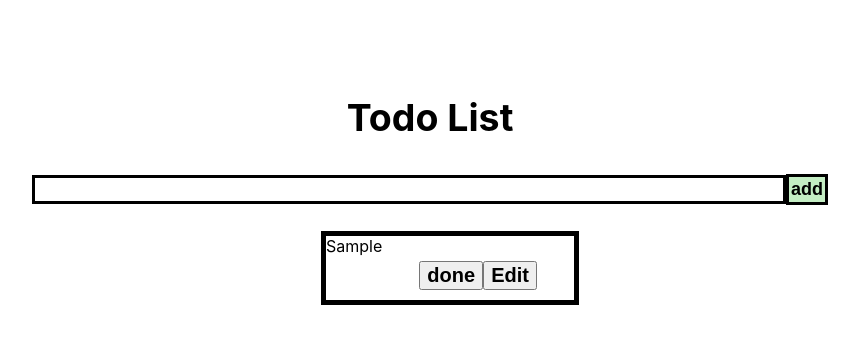
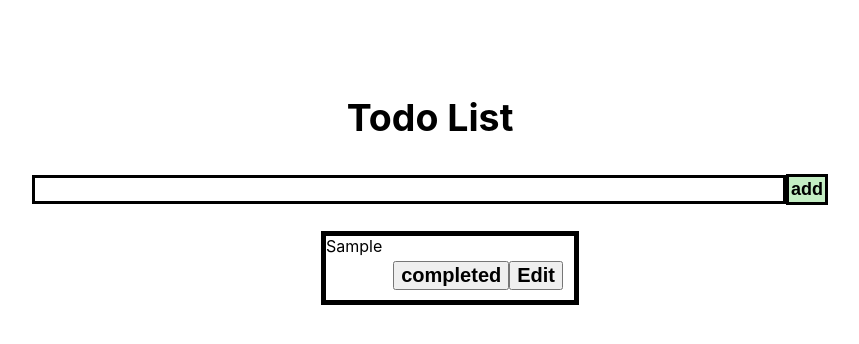
Before and after one commit to ellietms/TodoList, a React (Create React App) app in the folder todo/: page / in a window 1280 px wide. Both pictures are taken after typing "Sample" into the empty fields and a click on the button "add". Shown: the top 344 px of the page, without its empty margins (210-1069 px from the left). Built offline with nearby package versions, Linux system fonts and the light colour scheme.

Commit message:
update functionality of buttons

```diff
--- a/todo/src/App.css
+++ b/todo/src/App.css
@@ -94,6 +94,5 @@
 }
 
 .disableCross {
-  opacity: 0.5;
   cursor: not-allowed;
 }
--- a/todo/src/App.js
+++ b/todo/src/App.js
@@ -25,6 +25,7 @@ function App() {
         id: nanoid(),
         sort: listOfTodos.length,
         checked: null,
+        classCross: null,
       },
     ]);
     setNewTodo("");
@@ -36,7 +37,7 @@ function App() {
     }
   };
 
-  const handleDelete = (clickedtodo) => {
+  const handleDoneTodo = (clickedtodo) => {
     const index = listOfTodos.findIndex((todo) => todo.id === clickedtodo.id);
     console.log("clicked index", index);
     if (
@@ -45,15 +46,17 @@ function App() {
     ) {
       listOfTodos[index].checked = true;
       setTodoDoneClass("cross label");
-      console.log("after, true", listOfTodos[index]);
+      listOfTodos[index].classCross = todoDoneClass;
+      console.log("after checked", listOfTodos[index]);
     } else {
       listOfTodos[index].checked = false;
-      setTodoDoneClass("disableCross");
-      console.log("after, false", listOfTodos[index]);
+      setTodoDoneClass("disableCross label");
+      listOfTodos[index].classCross = todoDoneClass;
+      console.log("after unchecked", listOfTodos[index]);
     }
   };
 
-  console.log("CHECKING", listOfTodos);
+  console.log("All TODOS", listOfTodos);
 
   const handleEdit = (event) => {
     let currentTodo = listOfTodos.find((todo) => todo.text === event.text);
@@ -95,7 +98,7 @@ function App() {
               <div {...provided.droppableProps} ref={provided.innerRef}>
                 <ListOfTodos
                   listOfTodos={listOfTodos}
-                  handleDelete={(event) => handleDelete(event)}
+                  handleDoneTodo={(event) => handleDoneTodo(event)}
                   handleEdit={(event) => handleEdit(event)}
                   setEditAvailable={setEditAvailable}
                   isChecked={(todo) => isChecked(todo)}
--- a/todo/src/components/EachTodo.js
+++ b/todo/src/components/EachTodo.js
@@ -4,10 +4,10 @@ import "../App.css";
 
 const Todo = ({
   eachTodo,
-  handleDelete,
+  handleDoneTodo,
   handleEdit,
   setEditAvailable,
-  isChecked,
+  // isChecked,
   todoDoneClass,
 }) => {
   const [inputValue, setInputValue] = useState(eachTodo.text);
@@ -33,23 +33,46 @@ const Todo = ({
     </div>
   );
 
+  let showEditButton;
+  if (eachTodo.checked === false || eachTodo.checked === null) {
+    showEditButton = (
+      <button
+        onClick={(event) => handleEdit(eachTodo)}
+        className="todo-button-style"
+      >
+        Edit
+      </button>
+    );
+  }
+
+  let showDoneButton;
+  if (eachTodo.checked === false || eachTodo.checked === null) {
+    showDoneButton = (
+      <button
+        onClick={(event) => handleDoneTodo(eachTodo)}
+        className="todo-button-style"
+      >
+        completed
+      </button>
+    );
+  } else {
+    showDoneButton = (
+      <button
+        onClick={(event) => handleDoneTodo(eachTodo)}
+        className="todo-button-style"
+      >
+        not completed
+      </button>
+    );
+  }
+
   const todoBox = (
     <div className="eachTodo text-center">
-      <label className={todoDoneClass}>{eachTodo.text}</label>
+      <label className={eachTodo.classCross}>{eachTodo.text}</label>
       {eachTodo.edit == true && editForm}
       <div className="buttons-container">
-        <button
-          onClick={(event) => handleDelete(eachTodo)}
-          className="todo-button-style"
-        >
-          done
-        </button>
-        <button
-          onClick={(event) => handleEdit(eachTodo)}
-          className="todo-button-style"
-        >
-          Edit
-        </button>
+        {showDoneButton}
+        {showEditButton}
       </div>
     </div>
   );
--- a/todo/src/components/ListOfTodos.js
+++ b/todo/src/components/ListOfTodos.js
@@ -4,7 +4,7 @@ import { Draggable } from "react-beautiful-dnd";
 
 const listOfTodos = ({
   listOfTodos,
-  handleDelete,
+  handleDoneTodo,
   handleEdit,
   setEditAvailable,
   isChecked,
@@ -29,7 +29,7 @@ const listOfTodos = ({
                 >
                   <EachTodo
                     eachTodo={eachTodo}
-                    handleDelete={handleDelete}
+                    handleDoneTodo={handleDoneTodo}
                     handleEdit={handleEdit}
                     setEditAvailable={setEditAvailable}
                     listOfTodos={listOfTodos}
```
